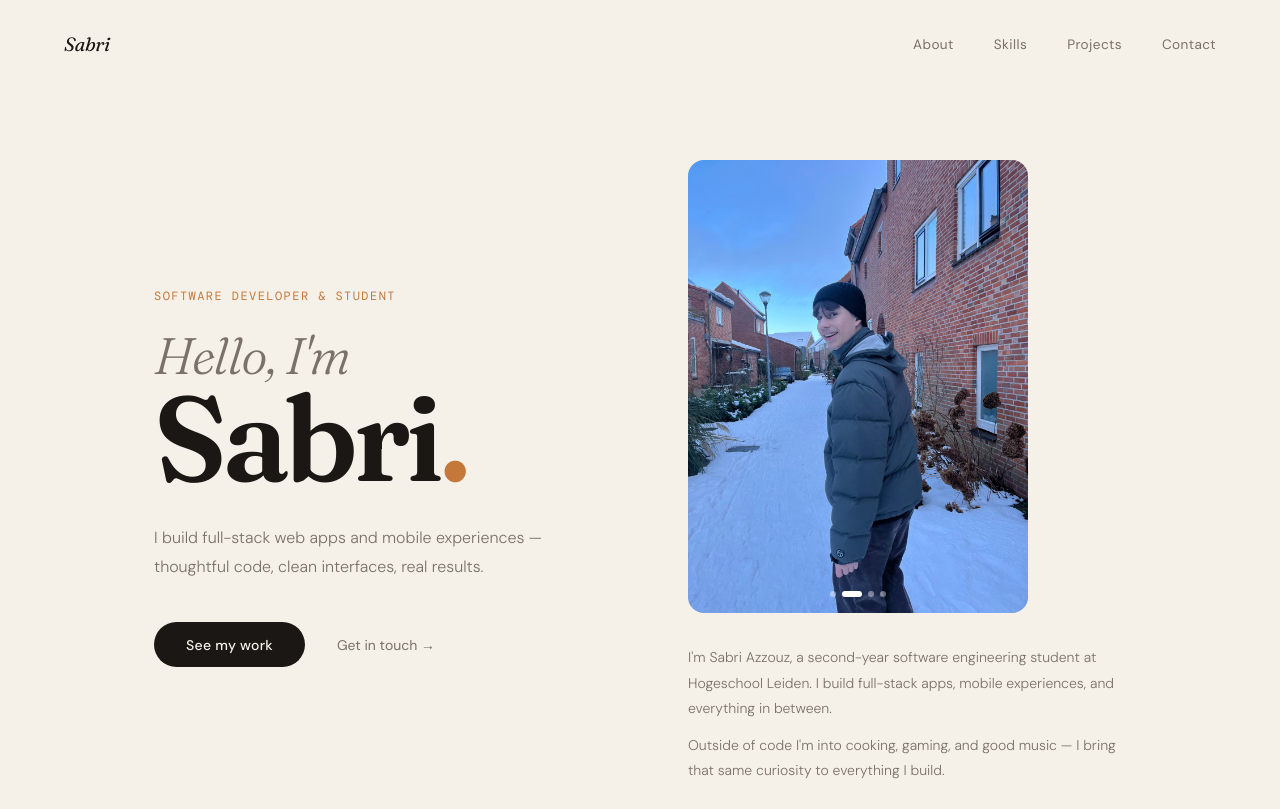
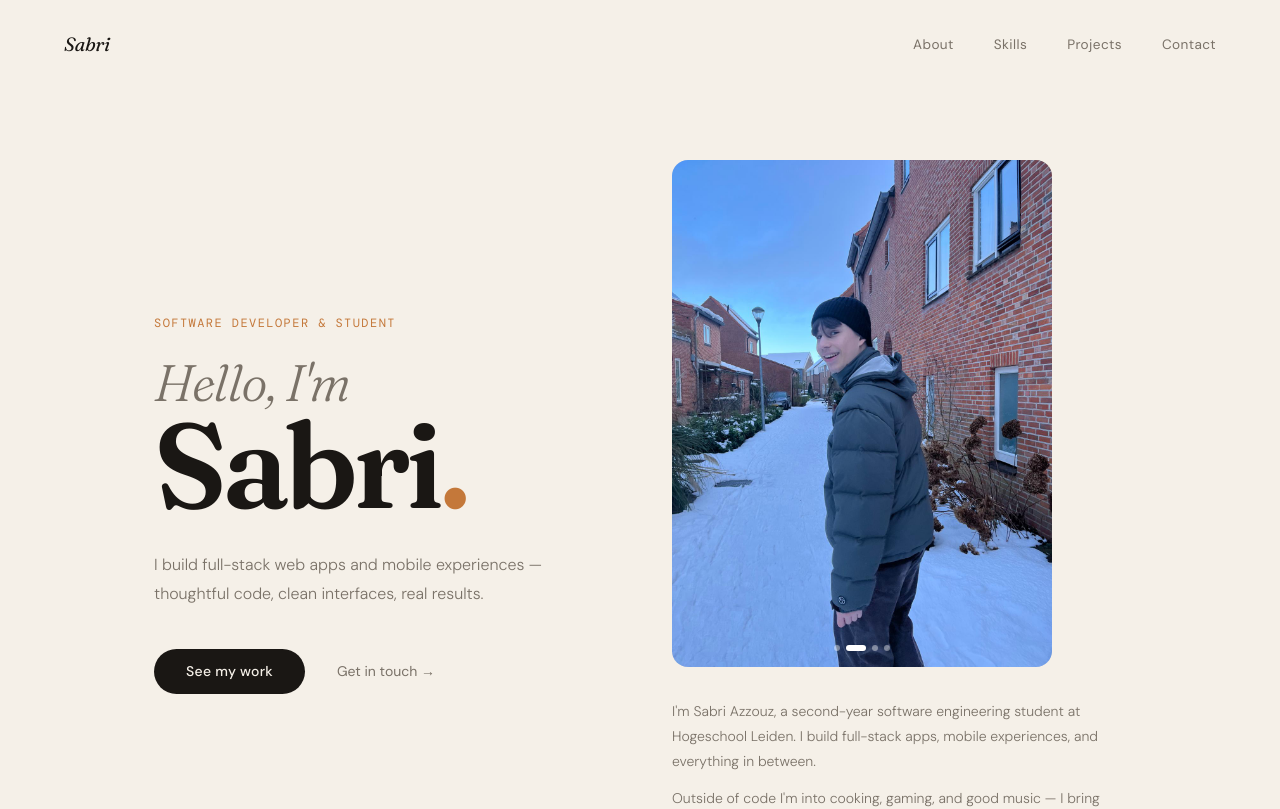
Before and after one commit to SabriAz/portfolio, a Vue app: page / in a window 1280 px wide. Shown: the top 809 px of the page. Built offline with nearby package versions, Linux system fonts and the light colour scheme; a web font is replaced by a local one.

Commit message:
fix: Fixed image aspect ratio

```diff
--- a/src/components/HeroSection.vue
+++ b/src/components/HeroSection.vue
@@ -67,11 +67,12 @@ onUnmounted(() => clearInterval(timer))
   display: grid;
   grid-template-columns: 1fr 1fr;
   align-items: center;
-  gap: 6rem;
+  gap: 4rem;
   padding: 10rem 4rem 6rem;
   max-width: 1100px;
   margin: 0 auto;
   position: relative;
+  overflow: hidden;
 }
 
 .hero-inner { display: flex; flex-direction: column; }
@@ -167,7 +168,7 @@ h1 {
   overflow: hidden;
   border-radius: 16px;
   width: 100%;
-  max-width: 340px;
+  max-width: 380px;
   aspect-ratio: 3/4;
   background: var(--bg3);
 }
@@ -180,9 +181,10 @@ h1 {
 
 .slides img {
   min-width: 100%;
+  width: 100%;
   height: 100%;
   object-fit: cover;
-  object-position: top;
+  object-position: center top;
 }
 
 .dots {
```
